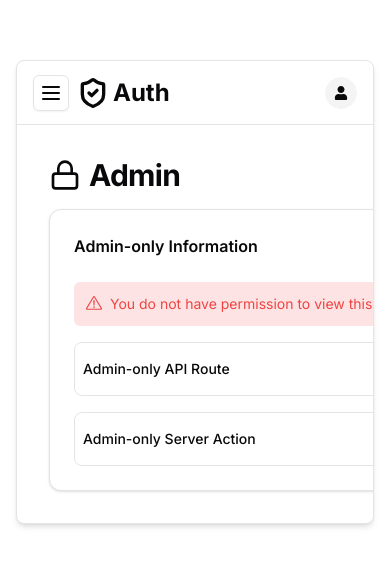
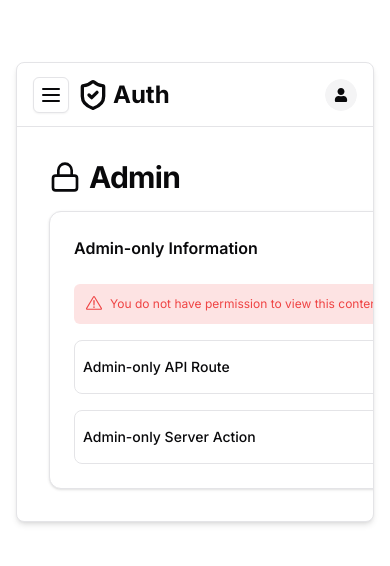
Before and after one commit to salimi-my/next-auth-starter, a Next.js app: page /admin in a window 390 px wide. Shown: the part 130-696 px from the top of the page. Built offline with nearby package versions, Linux system fonts and the light colour scheme; no server answers.

Commit message:
Update form error

```diff
--- a/components/form-error.tsx
+++ b/components/form-error.tsx
@@ -8,8 +8,10 @@ export function FormError({ message }: FormErrorProps) {
   if (!message) return null;
 
   return (
-    <div className='bg-destructive/15 p-3 rounded-md flex items-center gap-x-2 text-sm text-destructive'>
-      <ExclamationTriangleIcon className='h-4 w-4' />
+    <div className='bg-destructive/15 p-3 rounded-md flex items-center space-x-2 text-xs md:text-sm text-destructive'>
+      <div className='w-4 h-4'>
+        <ExclamationTriangleIcon className='h-4 w-4' />
+      </div>
       <p>{message}</p>
     </div>
   );
```
